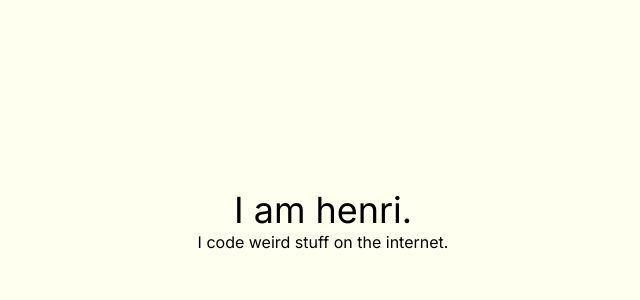
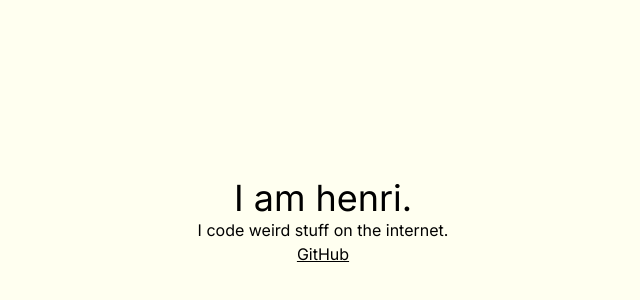
Before and after one commit to i-am-henri/placeholder, a Next.js app in the folder website/: page / in a window 1280 px wide. Shown: the part 178-478 px from the top of the page, without its empty margins (317-957 px from the left). Built offline with nearby package versions, Linux system fonts and the light colour scheme.

Commit message:
create a link

```diff
--- a/website/app/page.tsx
+++ b/website/app/page.tsx
@@ -1,3 +1,4 @@
+import Link from "next/link"
 import {motion} from  "framer-motion"
 import { Metadata } from "next"
 export const metadata: Metadata = {
@@ -8,7 +9,7 @@ export default function Home() {
     <div className="min-h-screen flex flex-col items-center justify-center bg-[#FFFFF0]">
       <h2  className="text-black text-4xl">I am henri.</h2>
       <p className="text-black">I code weird stuff on the internet.</p>
-
+      <Link className="text-black underline" href="https://github.com/i-am-henri">GitHub</Link>
     </div>
   )
 }
```
